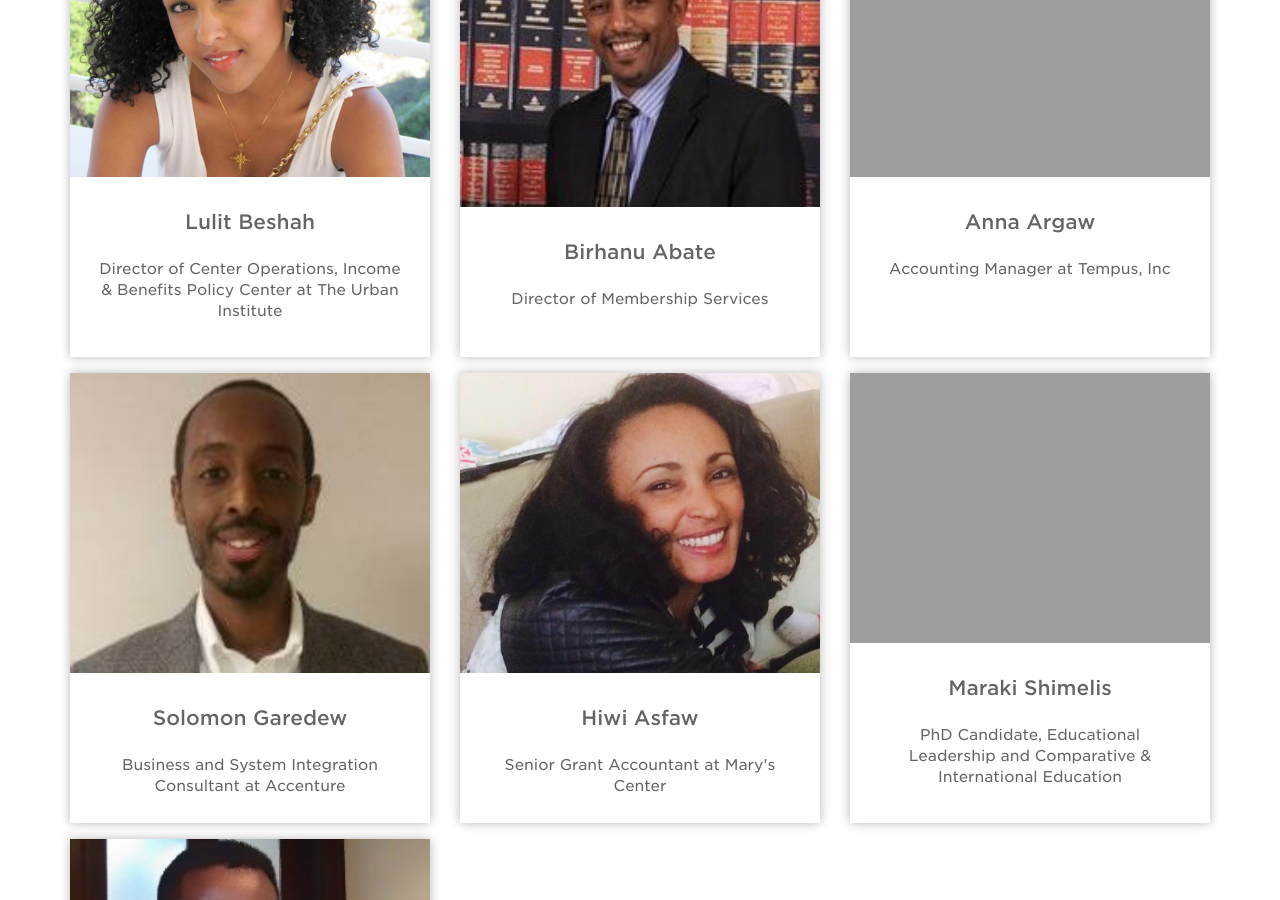
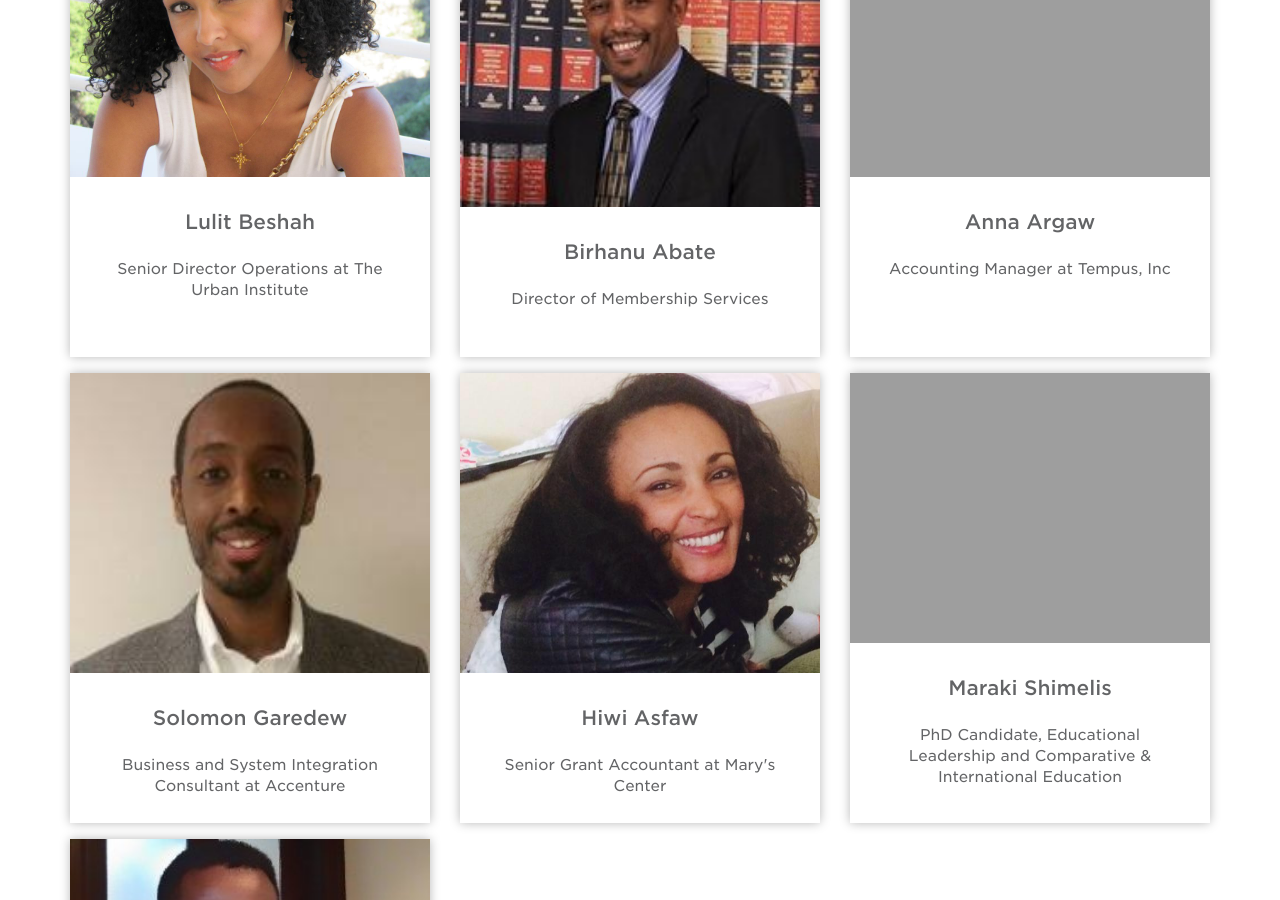
Before and after one commit to YEPNetwork/yepnetwork.github.io, a Jekyll site: the page built from _pages/team.html, in a window 1280 px wide and 900 px high, scrolled down 3516 px. Built offline with Jekyll 4.4.1, drawn with Linux system fonts in a browser that asks for light colours; nearby versions of some CDN libraries.

Commit message:
Update past-team-members.yml

```diff
--- a/_data/past-team-members.yml
+++ b/_data/past-team-members.yml
@@ -17,7 +17,7 @@
   position: Senior Business System Analyst at USAC
   image: sabel-kassa.jpg
 - name: Lulit Beshah
-  position: Director of Center Operations, Income & Benefits Policy Center at The Urban Institute
+  position: Senior Director Operations at The Urban Institute
   image: lulit_beshah.jpg
 - name: Birhanu Abate
   position: Director of Membership Services
```
